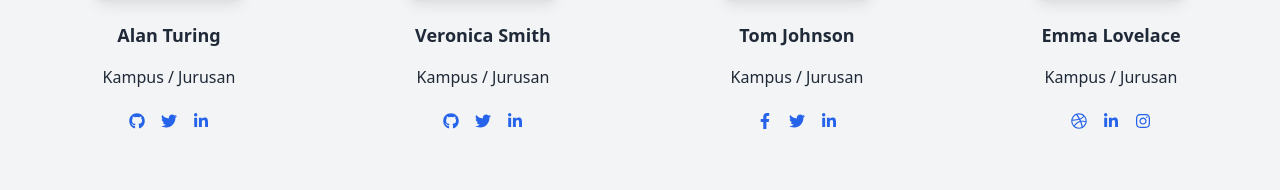
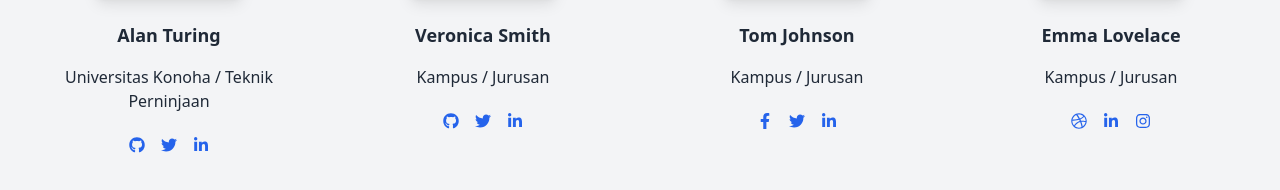
Before and after one commit to rizalagusatmaji/basic-fe, a plain HTML site: page latihan/team.html in a window 1280 px wide. Shown: the part 296-486 px from the top of the page. Drawn offline with nearby package versions, Linux system fonts and the light colour scheme.

Commit message:
latihan team

```diff
--- a/latihan/team.html
+++ b/latihan/team.html
@@ -17,7 +17,7 @@
                     <img class="rounded-lg shadow-lg mb-6 mx-auto"
                         src="https://avatars.githubusercontent.com/u/8720184?v=4" alt="avatar" style="width: 150px" />
                     <h5 class="text-lg font-bold mb-4">Alan Turing</h5>
-                    <p class="mb-6">Kampus / Jurusan</p>
+                    <p class="mb-6">Universitas Konoha / Teknik Perninjaan</p>
                     <ul class="list-inside flex mx-auto justify-center">
                         <a href="#!" class="px-2">
                             <svg xmlns="http://www.w3.org/2000/svg" viewBox="0 0 496 512" class="w-4 h-4 text-blue-600">
```
